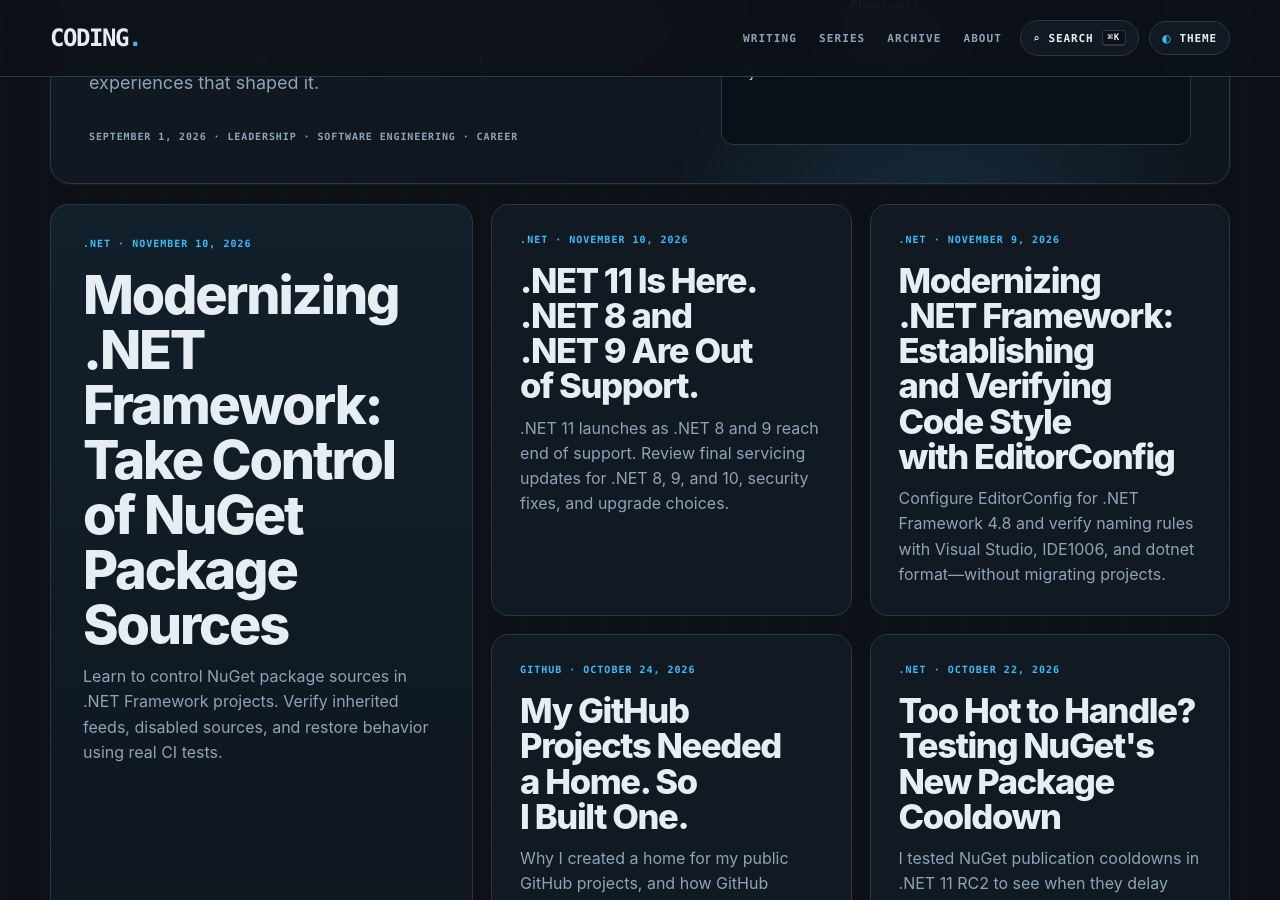
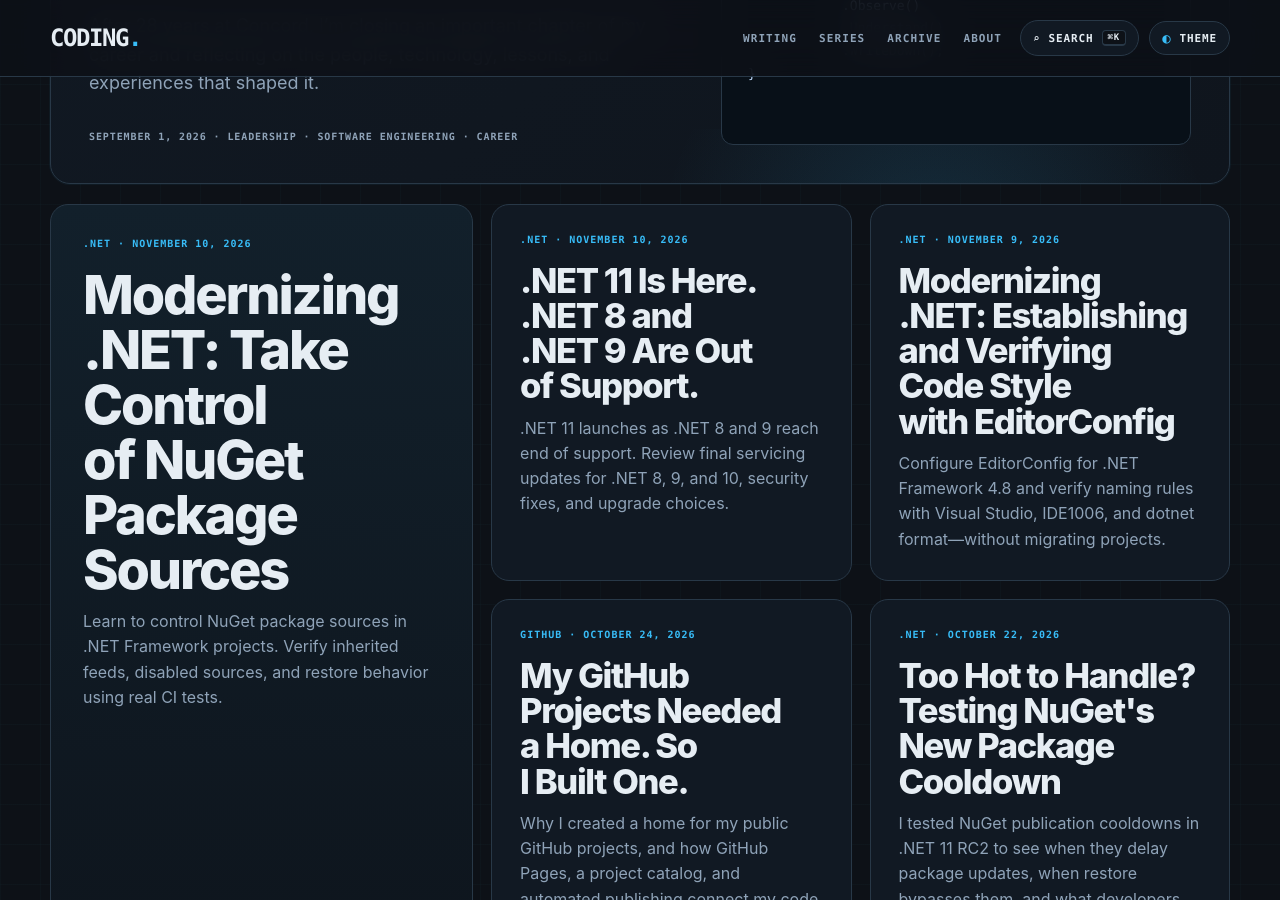
Before and after one commit to infoconex/coding-blog, a Jekyll site: the page built from index.html, in a window 1280 px wide and 900 px high, scrolled down 1116 px. Built offline with Jekyll 4.4.1, drawn with Linux system fonts in a browser that asks for light colours.

Commit message:
Broaden .NET modernization article and SEO titles
* Broaden .NET modernization article and SEO titles

* Broaden .NET modernization article and SEO titles

```diff
--- a/post/2026/11/09/editorconfig-dotnet-framework-4-8-verify-code-style/index.md
+++ b/post/2026/11/09/editorconfig-dotnet-framework-4-8-verify-code-style/index.md
@@ -1,7 +1,7 @@
 ---
 layout: post
-title: "Modernizing .NET Framework: Establishing and Verifying Code Style with EditorConfig"
-seoTitle: "EditorConfig for .NET Framework 4.8: Set Up and Verify Rules"
+title: "Modernizing .NET: Establishing and Verifying Code Style with EditorConfig"
+seoTitle: "EditorConfig for .NET: Set Up and Verify Code Style"
 date: "2026-11-09"
 slug: "editorconfig-dotnet-framework-4-8-verify-code-style"
 author: "Jim Scott"
--- a/post/2026/11/10/nuget-config-dotnet-framework-control-package-sources/index.md
+++ b/post/2026/11/10/nuget-config-dotnet-framework-control-package-sources/index.md
@@ -1,7 +1,7 @@
 ---
 layout: post
-title: "Modernizing .NET Framework: Take Control of NuGet Package Sources"
-seoTitle: "nuget.config for .NET Framework: Control Package Sources"
+title: "Modernizing .NET: Take Control of NuGet Package Sources"
+seoTitle: "nuget.config for .NET: Control Package Sources"
 date: "2026-11-10"
 slug: "nuget-config-dotnet-framework-control-package-sources"
 author: "Jim Scott"
```
